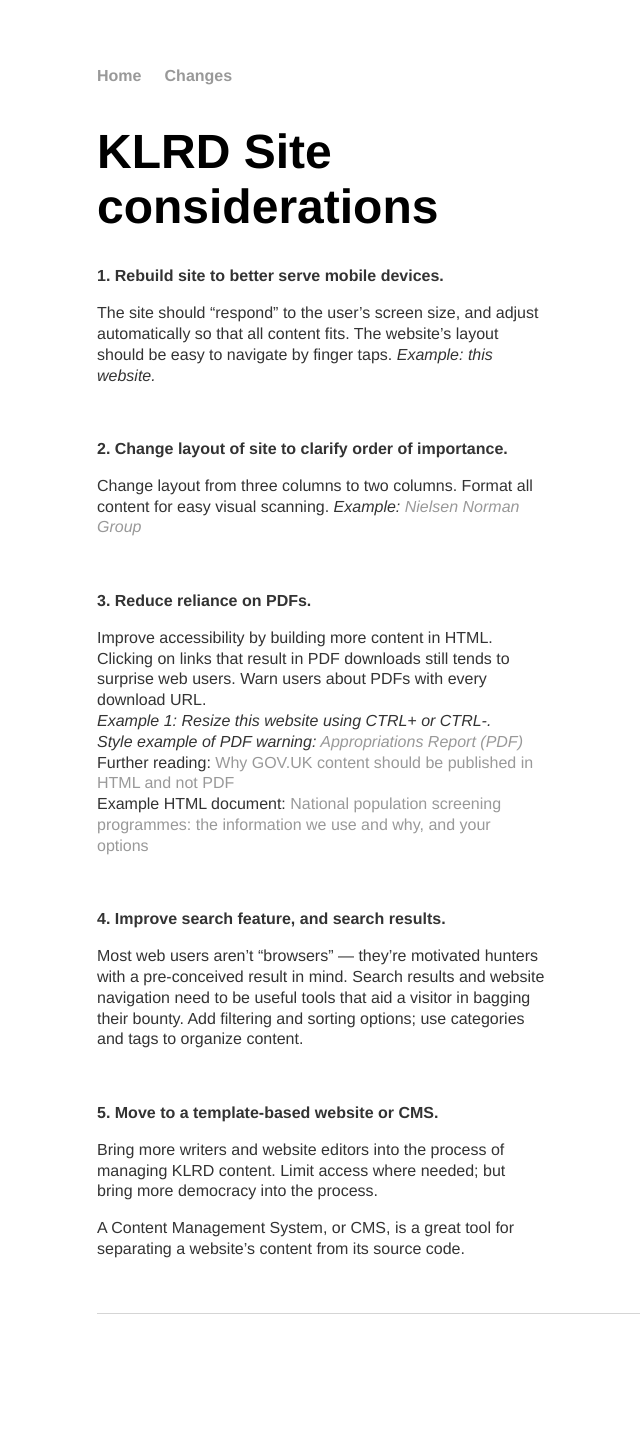
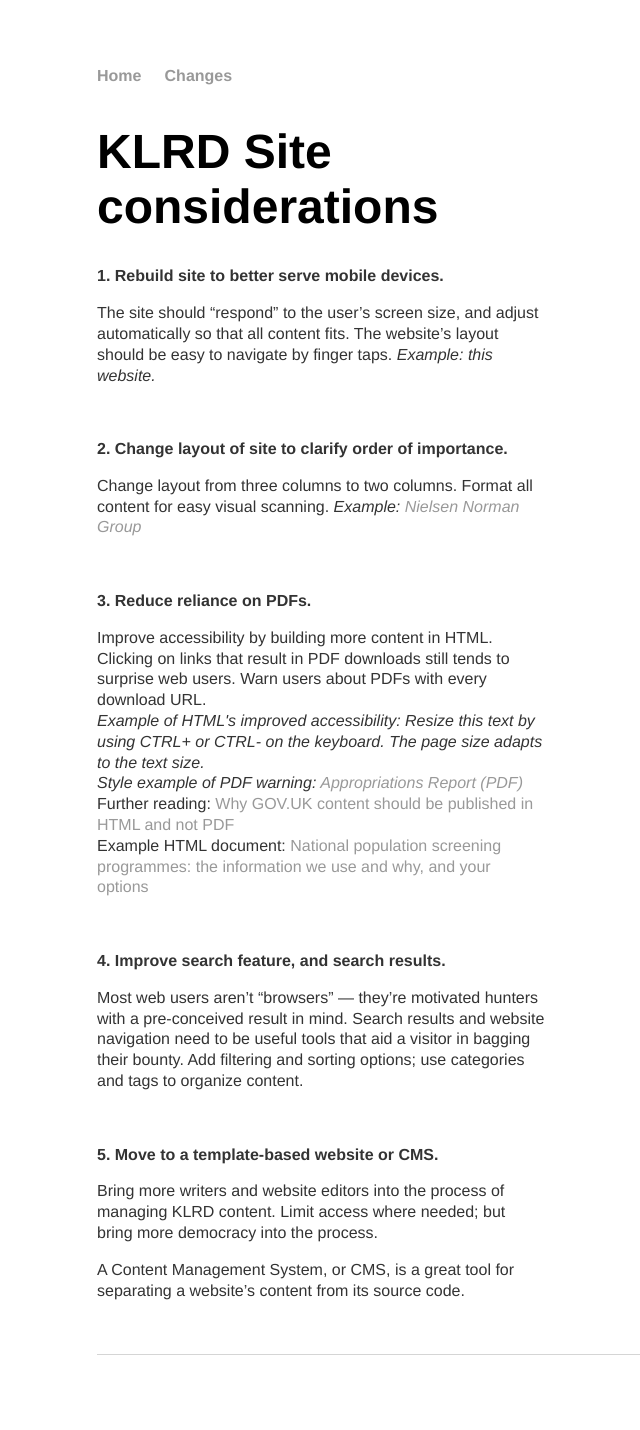
Before and after one commit to karlfun/karlfun.github.io, a Jekyll site: the page built from index.html, in a window 1280 px wide. Shown: the whole page, without its empty margins (95-735 px from the left). Built offline with Jekyll 4.4.1, drawn with Linux system fonts in a browser that asks for light colours; before the commit the page ends 1389 px from its top, so only the background shows below that.

Commit message:
fix wording of PDF accessibility line

```diff
--- a/index.html
+++ b/index.html
@@ -14,7 +14,9 @@ title: Considerations for KLRD Website
 <p>&nbsp;</p>
 
 <p><strong>3. Reduce reliance on PDFs.</strong></p>
-<p>Improve accessibility by building more content in HTML. Clicking on links that result in PDF downloads still tends to surprise web users. Warn users about PDFs with every download URL. <br /><em>Example 1: Resize this website using CTRL+ or CTRL-. <br />Style example of PDF warning: <a href="#">Appropriations Report (PDF)</a></em><br />
+<p>Improve accessibility by building more content in HTML. Clicking on links that result in PDF downloads still tends to surprise web users. Warn users about PDFs with every download URL.
+<br /><em>Example of HTML's improved accessibility: Resize this text by using CTRL+ or CTRL- on the keyboard. The page size adapts to the text size.
+<br />Style example of PDF warning: <a href="#">Appropriations Report (PDF)</a></em><br />
 Further reading: <a href="https://gds.blog.gov.uk/2018/07/16/why-gov-uk-content-should-be-published-in-html-and-not-pdf/">Why GOV.UK content should be published in HTML and not PDF</a>
 <br />Example HTML document: <a href="https://www.gov.uk/government/publications/patient-confidentiality-in-nhs-population-screening-programmes/nhs-population-screening-confidential-patient-data">National population screening programmes: the information we use and why, and your options</a></p>
 
```
